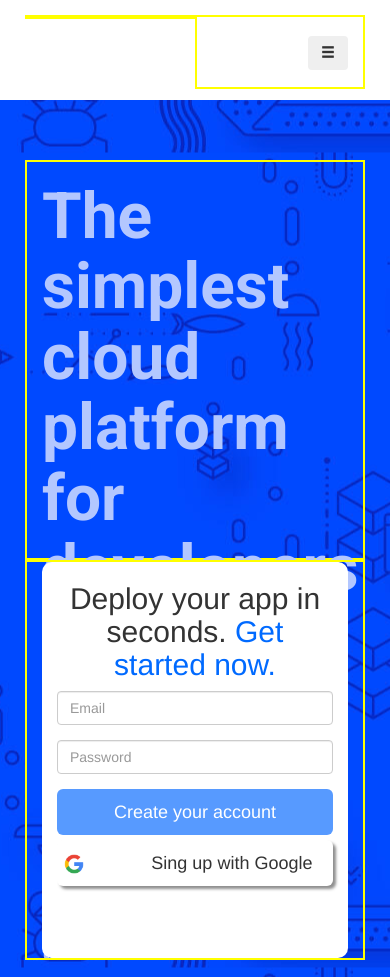
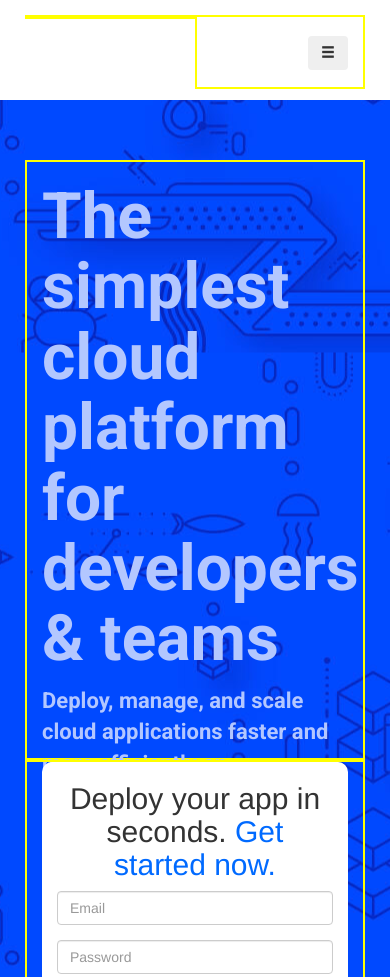
Before and after one commit to LucaLogallo/html-css-digitalocean, a plain HTML site: page index.html in a window 390 px wide. Shown: the top 977 px of the page. Drawn offline with nearby package versions, Linux system fonts and the light colour scheme.

Commit message:
problema altezze jumbo

```diff
--- a/assets/css/style.css
+++ b/assets/css/style.css
@@ -133,6 +133,12 @@ main{
 .ll_jumbotron .container .row .container-fluid{
   height: 100%;
 }
+
+@media all and (max-width: 480px){
+  .ll_jumbotron .container>.row>[class*="col-"]{
+    height:600px;
+  }
+}
 /* sezione con i loghi */
 
 .ll_loghi{
```
